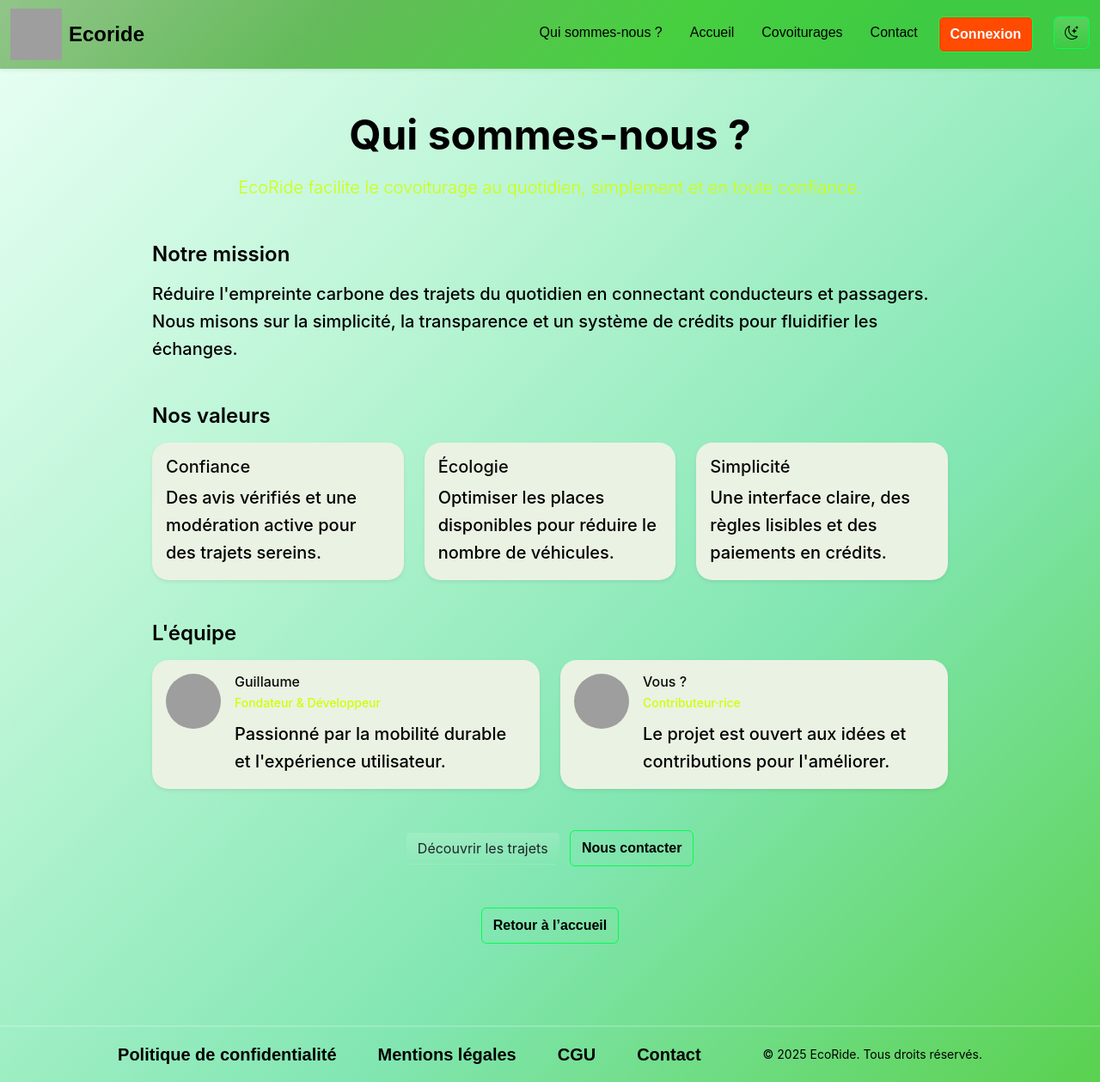
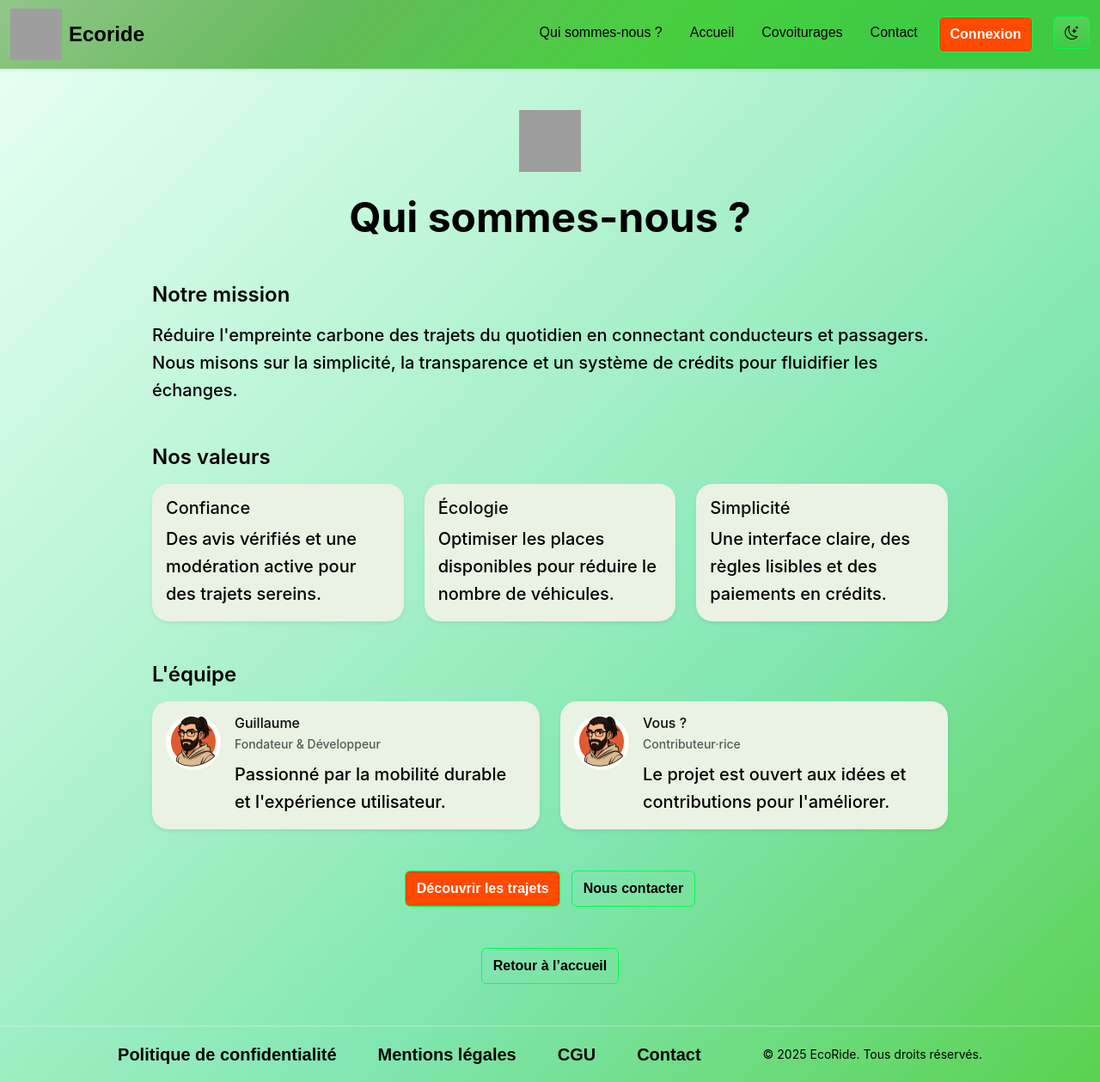
Before and after one commit to Guillaume0402/ecoride, a PHP site: page /about in a window 1280 px wide. Shown: the whole page at 86% size. Run offline with PHP 8.4, Linux system fonts and the light colour scheme; style sheets or scripts are compiled from the project's sources; grey boxes are pictures that could not be loaded.

Commit message:
About: CTA visible en thème clair (btn-ecoride), rôles en text-body-secondary; SCSS: btn-custom-outline lisible en light

```diff
--- a/assets/scss/components/_button.scss
+++ b/assets/scss/components/_button.scss
@@ -53,6 +53,11 @@
 .btn-custom-outline {
     @extend %btn-base;
     background: transparent;
-    color: var(--text-white);
-    @extend %btn-hover;
+    color: var(--text-black);
+    border-color: $color-secondary !important;
+    &:hover {
+        background-color: $color-secondary;
+        color: var(--text-black) !important;
+        border-color: $color-secondary;
+    }
 }
--- a/src/View/pages/about.php
+++ b/src/View/pages/about.php
@@ -6,8 +6,8 @@
     <div class="row justify-content-center">
         <div class="col-12 col-lg-10">
             <header class="text-center mb-5">
+                <img src="/assets/images/logo.svg" alt="Logo EcoRide" width="72" height="72" class="mb-3" loading="lazy">
                 <h1 class="display-5 fw-bold">Qui sommes-nous ?</h1>
-				<p class="lead text-muted mb-0">EcoRide facilite le covoiturage au quotidien, simplement et en toute confiance.</p>
             </header>
 
             <section class="mb-5">
@@ -54,10 +54,10 @@
                     <div class="col-12 col-md-6">
                         <div class="card h-100 border-0 shadow-sm">
                             <div class="card-body d-flex gap-3 align-items-start">
-								<img src="/assets/images/team-placeholder-1.webp" alt="Membre équipe" class="rounded-circle" width="64" height="64" loading="lazy">
+                                <img src="/assets/images/Avatar-tiny.png" alt="Avatar membre d'équipe" class="rounded-circle" width="64" height="64" loading="lazy">
                                 <div>
                                     <h3 class="h6 mb-1">Guillaume</h3>
-									<p class="small text-muted mb-2">Fondateur & Développeur</p>
+                                    <p class="small text-body-secondary mb-2">Fondateur & Développeur</p>
                                     <p class="mb-0">Passionné par la mobilité durable et l'expérience utilisateur.</p>
                                 </div>
                             </div>
@@ -66,10 +66,10 @@
                     <div class="col-12 col-md-6">
                         <div class="card h-100 border-0 shadow-sm">
                             <div class="card-body d-flex gap-3 align-items-start">
-								<img src="/assets/images/team-placeholder-2.webp" alt="Membre équipe" class="rounded-circle" width="64" height="64" loading="lazy">
+                                <img src="/assets/images/Avatar-tiny.png" alt="Avatar membre d'équipe" class="rounded-circle" width="64" height="64" loading="lazy">
                                 <div>
                                     <h3 class="h6 mb-1">Vous ?</h3>
-									<p class="small text-muted mb-2">Contributeur·rice</p>
+                                    <p class="small text-body-secondary mb-2">Contributeur·rice</p>
                                     <p class="mb-0">Le projet est ouvert aux idées et contributions pour l'améliorer.</p>
                                 </div>
                             </div>
@@ -79,7 +79,7 @@
             </section>
 
             <section class="mb-4 text-center">
-				<a class="btn btn-custom me-2" href="/liste-covoiturages">Découvrir les trajets</a>
+                <a class="btn btn-ecoride me-2" href="/liste-covoiturages">Découvrir les trajets</a>
                 <a class="btn btn-custom-outline" href="/contact">Nous contacter</a>
             </section>
         </div>
```
Also changed, not shown: public/assets/images/Avatar-tiny.png (added), public/assets/images/Avatar.png (added). Lines whose indentation alone changed are shown as unchanged.
